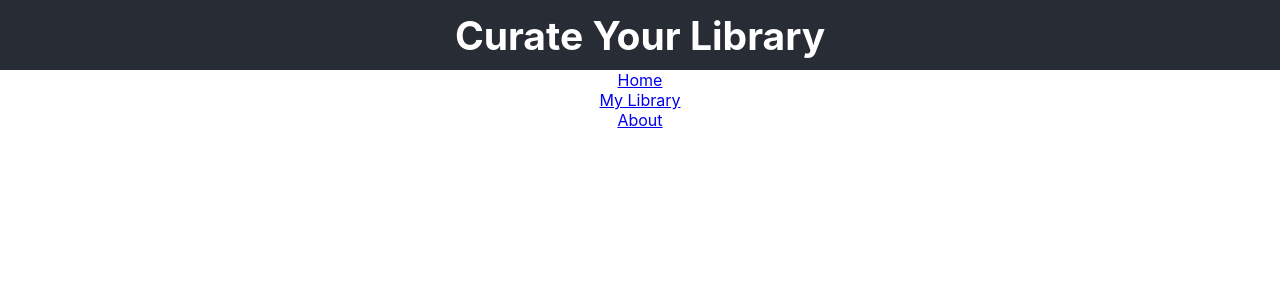
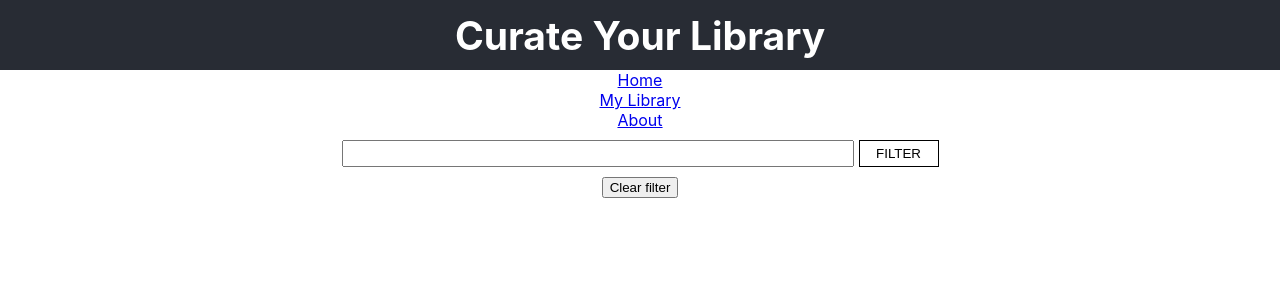
Before and after one commit to klaucoffee/BooksAPI, a React (Create React App) app: page /booksapi/my-library in a window 1280 px wide. Shown: the top 300 px of the page. Built offline with nearby package versions, Linux system fonts and the light colour scheme.

Commit message:
added filter for my library results

```diff
--- a/src/components/BookDisplay.js
+++ b/src/components/BookDisplay.js
@@ -19,13 +19,12 @@ const BookDisplay = ({ book }) => {
   return (
     <div className="book">
       <h2>{book.title}</h2>
-      <h2>
+      <p>
         {book.author_name?.length > 1
           ? `${book.author_name[0]} & ${book.author_name[1]}`
           : book.author_name}
-      </h2>
+      </p>
       <p>{publishedYear?.length > 1 ? publishedYear[0] : publishedYear}</p>
-
       <button type="button" onClick={saveBook}>
         Add to My Library!
       </button>
--- a/src/components/Fav.js
+++ b/src/components/Fav.js
@@ -7,26 +7,9 @@ const Fav = ({ index, book }) => {
 
   const [library, setLibrary] = useOutletContext();
 
-  let bookLCCN = book.lccn;
-
-  const coverLCCNurl =
-    "https://covers.openlibrary.org/b/lccn/" + bookLCCN + "-M.jpg";
-
-  let bookISBN = book.isbn;
-
-  // if (bookISBN) {
-  //   setIsbn(bookISBN[0]);
-  // }
-
-  //console.log(bookISBN);
-
   const removeBook = () => {
-    //setLibrary($(event.target).parent());
-
     const newList = library.filter((item) => item.book.key !== book.key);
-    //console.log(book.key);
     setLibrary(newList);
-    console.log(library);
   };
 
   const publishedYear = book.publish_year;
@@ -35,17 +18,11 @@ const Fav = ({ index, book }) => {
     <div className="book">
       <div className="bookCard">
         <h2>{book.title}</h2>
-        <div>
-          {typeof bookLCCN === "undefined" ? (
-            <p>{bookISBN?.length > 1 ? bookISBN[0] : bookISBN}</p>
-          ) : (
-            <img
-              width="200"
-              alt={`The Book titled: ${book.title}`}
-              src={coverLCCNurl}
-            />
-          )}
-        </div>
+        <p>
+          {book.author_name?.length > 1
+            ? `${book.author_name[0]} & ${book.author_name[1]}`
+            : book.author_name}
+        </p>
         <p>{publishedYear?.length > 1 ? publishedYear[0] : publishedYear}</p>
 
         <button type="button" onClick={removeBook}>
--- a/src/components/Home.js
+++ b/src/components/Home.js
@@ -53,25 +53,16 @@ const Home = () => {
       <p className="App-intro">
         The World Belongs to those who Read - Rick Holland
       </p>
-      <div className="container">
+      <div>
         <div className="books">
           {loading && !errorMessage ? (
             <div>Loading...</div>
           ) : errorMessage ? (
             <div className="errorMessage">{errorMessage}</div>
           ) : (
-            <table>
-              <tr>
-                <th>Company Name</th>
-                <th>Price</th>
-                <th>Change</th>
-              </tr>
-              <tr>
-                {books.map((el, index) => {
-                  return <BookDisplay key={`${index}-${el.title}`} book={el} />;
-                })}
-              </tr>
-            </table>
+            books.map((el, index) => {
+              return <BookDisplay key={`${index}-${el.title}`} book={el} />;
+            })
           )}
         </div>
       </div>
--- a/src/components/MyLib.js
+++ b/src/components/MyLib.js
@@ -1,17 +1,43 @@
-import React from "react";
+import React, { useState } from "react";
 import BookDisplay from "./BookDisplay";
 import { useOutletContext } from "react-router-dom";
 import Fav from "./Fav";
+import SearchMyLib from "./SearchMyLib";
 
 const MyLib = () => {
   const [library, setLibrary] = useOutletContext();
-  console.log("library", library);
+  const [tempLib, setTempLib] = useState([]);
+
+  const searchLib = (searchLibValue) => {
+    if (searchLibValue !== "") {
+      setTempLib(library);
+      const filterList = library.filter((i) => {
+        return i.book.title.toLowerCase() === searchLibValue.toLowerCase();
+      });
+
+      setLibrary(filterList);
+    }
+  };
+
+  const handleClick = () => {
+    setLibrary(tempLib);
+  };
 
   return (
-    <div className="books">
-      {library.map((el, index) => {
-        return <Fav key={index} book={el.book} />;
-      })}
+    <div>
+      <SearchMyLib searchLib={searchLib} />
+      <div className="search">
+        {tempLib !== [] ? (
+          <button onClick={handleClick}>Clear filter</button>
+        ) : (
+          <div></div>
+        )}
+      </div>
+      <div className="books">
+        {library.map((el, index) => {
+          return <Fav key={index} book={el.book} />;
+        })}
+      </div>
     </div>
   );
 };
--- /dev/null
+++ b/src/components/SearchMyLib.js
@@ -0,0 +1,31 @@
+import React, { useState } from "react";
+
+const SearchMyLib = ({ searchLib }) => {
+  const [searchLibValue, setSearchLibValue] = useState("");
+
+  const handleSearchInputChanges = (e) => {
+    setSearchLibValue(e.target.value); //stores search term in searchValue state
+    console.log(searchLibValue);
+    //searchLib(searchLibValue);
+  };
+
+  const callSearchFunction = (e) => {
+    e.preventDefault();
+    searchLib(searchLibValue); //passing back as props
+    setSearchLibValue(""); //adding this to automatically clear input field
+  };
+
+  return (
+    <form className="search">
+      <input
+        value={searchLibValue}
+        onChange={handleSearchInputChanges}
+        type="text"
+      />
+
+      <input onClick={callSearchFunction} type="submit" value="FILTER" />
+    </form>
+  );
+};
+
+export default SearchMyLib;
```
